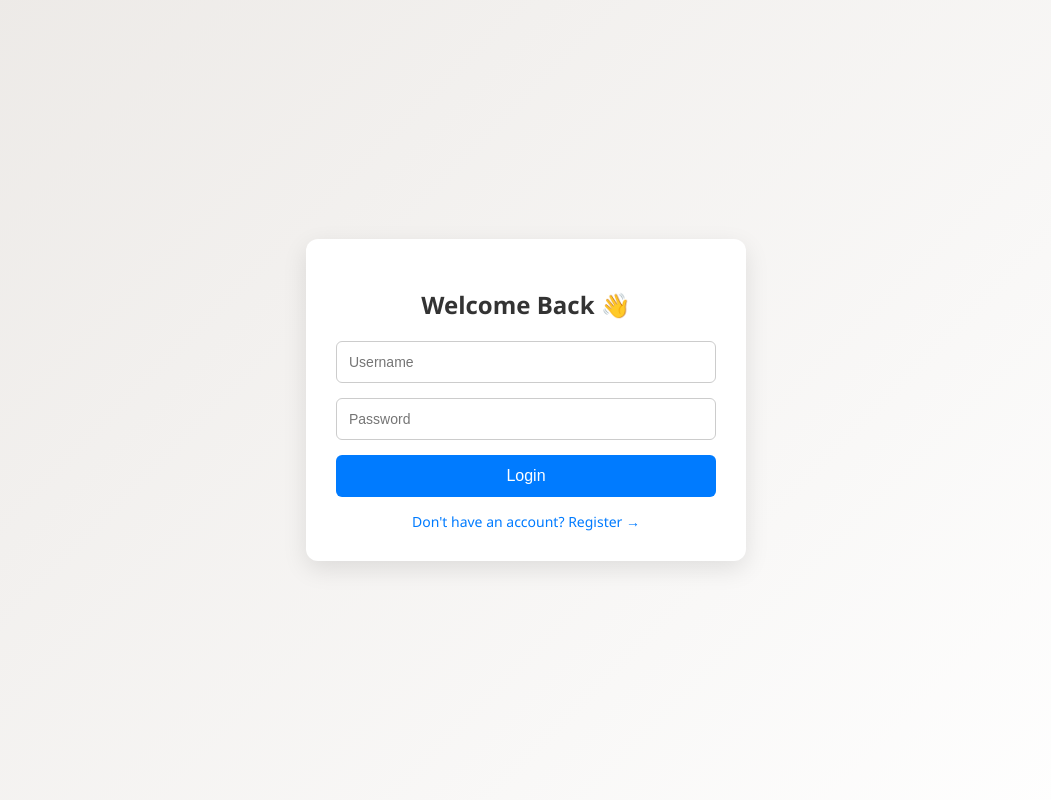
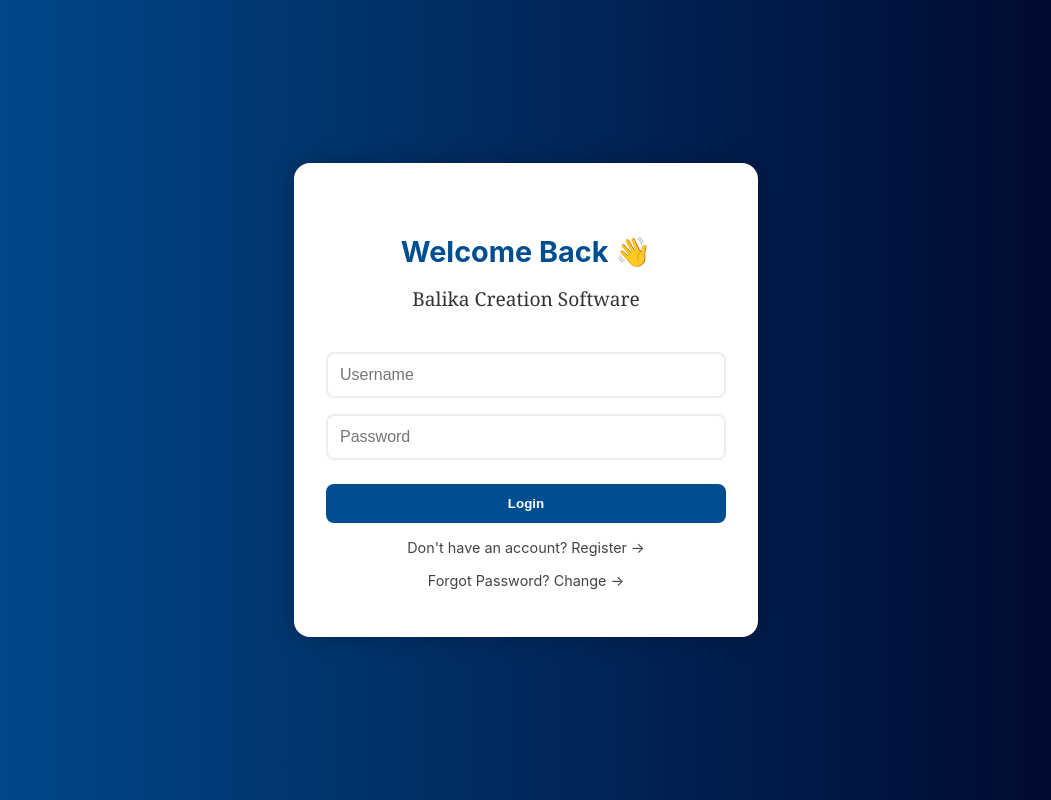
Before and after one commit to akashsharma230197/return-processor-frontend, a React (Create React App) app: page / in a window 1280 px wide. Shown: the whole page, without its empty margins (114-1165 px from the left). Built offline with nearby package versions, Linux system fonts and the light colour scheme.

Commit message:
Layout Changed for Login Page

```diff
--- a/src/App.js
+++ b/src/App.js
@@ -57,7 +57,7 @@
   if (!mode) {
     return (
       <div style={styles.modeSelector}>
-        <h2>Select Mode</h2>
+        <h2 style={{ color: 'white' }}>Select Mode</h2>
         <button style={styles.modeButton} onClick={() => setMode('ecommerce')}>
           🛒 Ecommerce
         </button>
@@ -231,6 +231,8 @@
   modeSelector: {
     textAlign: 'center',
     marginTop: '100px',
+
+
   },
   modeButton: {
     padding: '20px 40px',
--- a/src/components/Login.css
+++ b/src/components/Login.css
@@ -1,80 +1,106 @@
-/* Login.css */
+body {
+  font-family: 'Segoe UI', sans-serif;
+  background: linear-gradient(to right, #004e92, #000428);
+  margin: 0;
+  padding: 0;
+}
+
 .login-container {
   display: flex;
+  align-items: center;
   justify-content: center;
-  align-items: center;
-  min-height: 100vh;
-  background: linear-gradient(135deg, #ece9e6, #ffffff);
-  font-family: 'Segoe UI', sans-serif;
+  height: 100vh;
 }
 
 .login-card {
   background: white;
-  padding: 30px;
-  border-radius: 12px;
-  box-shadow: 0 8px 24px rgba(0, 0, 0, 0.1);
+  padding: 3rem 2rem;
+  border-radius: 16px;
+  box-shadow: 0 0 25px rgba(0, 0, 0, 0.25);
   width: 100%;
-  max-width: 380px;
+  max-width: 400px;
   text-align: center;
-  transition: all 0.3s ease-in-out;
+  animation: fadeIn 0.4s ease-in-out;
 }
 
 .login-card h2 {
-  margin-bottom: 20px;
-  color: #333;
+  margin-bottom: 1rem;
+  color: #004e92;
+  font-size: 1.8rem;
+  font-weight: bold;
 }
 
-.login-card form {
-  display: flex;
-  flex-direction: column;
+.login-card .branding {
+  font-family: 'Georgia', serif;
+  font-size: 1.2rem;
+  color: #333;
+  margin-bottom: 2rem;
 }
 
-.login-card input {
+input {
+  width: 100%;
   padding: 12px;
-  margin-bottom: 15px;
-  border: 1px solid #ccc;
-  border-radius: 6px;
-  font-size: 14px;
-  transition: border-color 0.2s;
+  margin: 8px 0;
+  border: 2px solid #eee;
+  border-radius: 8px;
+  font-size: 1rem;
+  transition: border-color 0.3s;
 }
 
-.login-card input:focus {
-  border-color: #007bff;
+input:focus {
   outline: none;
+  border-color: #004e92;
 }
 
-.login-card button {
+button {
+  width: 100%;
   padding: 12px;
-  background-color: #007bff;
+  background-color: #004e92;
   color: white;
+  font-weight: bold;
   border: none;
-  border-radius: 6px;
-  font-size: 16px;
+  border-radius: 8px;
+  margin-top: 16px;
   cursor: pointer;
-  transition: background 0.3s;
+  transition: background-color 0.3s;
 }
 
-.login-card button:hover {
-  background-color: #0056b3;
+button:hover {
+  background-color: #00356d;
 }
 
 .toggle-link {
-  margin-top: 15px;
-  font-size: 14px;
-  color: #007bff;
+  margin-top: 1rem;
+  color: #444;
   cursor: pointer;
-  user-select: none;
+  font-size: 0.9rem;
   transition: color 0.2s;
 }
 
 .toggle-link:hover {
-  color: #0056b3;
+  color: #004e92;
+  text-decoration: underline;
 }
 
 .error-message {
-  background-color: #ffdddd;
-  color: #b30000;
-  padding: 8px 12px;
-  margin-bottom: 12px;
-  border-radius: 5px;
+  color: red;
+  font-size: 0.9rem;
+  margin-bottom: 1rem;
 }
+
+.success-message {
+  color: green;
+  font-size: 0.9rem;
+  margin-bottom: 1rem;
+}
+
+@keyframes fadeIn {
+  from {
+    opacity: 0;
+    transform: scale(0.98);
+  }
+  to {
+    opacity: 1;
+    transform: scale(1);
+  }
+}
--- a/src/components/Login.js
+++ b/src/components/Login.js
@@ -1,42 +1,74 @@
 import React, { useState } from 'react';
 import axios from 'axios';
-import './Login.css'; // Add styles in a separate CSS file
+import './Login.css';
 
 const BACKEND_URL = 'https://return-processor-backend.onrender.com';
 
 const Login = ({ setUser }) => {
   const [form, setForm] = useState({ username: '', password: '' });
-  const [isLogin, setIsLogin] = useState(true);
+  const [changeForm, setChangeForm] = useState({ username: '', currentPassword: '', newPassword: '' });
+  const [mode, setMode] = useState('login');
   const [error, setError] = useState('');
+  const [success, setSuccess] = useState('');
 
   const handleSubmit = async (e) => {
     e.preventDefault();
-    const endpoint = isLogin
-      ? `${BACKEND_URL}/api/auth/login`
-      : `${BACKEND_URL}/api/auth/register`;
+    setError('');
+    setSuccess('');
 
     try {
+      if (mode === 'login' || mode === 'register') {
+        const endpoint = `${BACKEND_URL}/api/auth/${mode}`;
         const res = await axios.post(endpoint, form);
-      const { id, username,access } = res.data;
+        const { id, username } = res.data;
 
-      if (id && username && access) {
+        if (id && username) {
           localStorage.setItem('user_id', id);
           setUser({ user_id: id, username });
         } else {
           setError('Unexpected response from server');
         }
+      } else if (mode === 'changePassword') {
+        const endpoint = `${BACKEND_URL}/api/auth/change-password`;
+        const res = await axios.post(endpoint, changeForm);
+        setSuccess('Password changed successfully!');
+        setChangeForm({ username: '', currentPassword: '', newPassword: '' });
+      }
     } catch (err) {
-      console.error('Register/Login error:', err);
+      console.error(`${mode} error:`, err);
       setError(err.response?.data?.error || 'Error occurred');
     }
   };
 
+  const renderForm = () => {
+    if (mode === 'changePassword') {
       return (
-    <div className="login-container">
-      <div className="login-card">
-        <h2>{isLogin ? 'Welcome Back 👋' : 'Create Your Account 🎉'}</h2>
-        {error && <p className="error-message">{error}</p>}
-        <form onSubmit={handleSubmit}>
+        <>
+          <input
+            value={changeForm.username}
+            onChange={e => setChangeForm({ ...changeForm, username: e.target.value })}
+            placeholder="Username"
+            required
+          />
+          <input
+            type="password"
+            value={changeForm.currentPassword}
+            onChange={e => setChangeForm({ ...changeForm, currentPassword: e.target.value })}
+            placeholder="Current Password"
+            required
+          />
+          <input
+            type="password"
+            value={changeForm.newPassword}
+            onChange={e => setChangeForm({ ...changeForm, newPassword: e.target.value })}
+            placeholder="New Password"
+            required
+          />
+        </>
+      );
+    } else {
+      return (
+        <>
           <input
             value={form.username}
             onChange={e => setForm({ ...form, username: e.target.value })}
@@ -50,16 +82,48 @@
             placeholder="Password"
             required
           />
+        </>
+      );
+    }
+  };
+
+  return (
+    <div className="login-container">
+      <div className="login-card">
+        <h2>
+          {mode === 'login' && 'Welcome Back 👋'}
+          {mode === 'register' && 'Create Your Account 🎉'}
+          {mode === 'changePassword' && 'Change Password 🔒'}
+        </h2>
+        <div className="branding">Balika Creation Software</div>
+
+        {error && <p className="error-message">{error}</p>}
+        {success && <p className="success-message">{success}</p>}
+
+        <form onSubmit={handleSubmit}>
+          {renderForm()}
           <button type="submit">
-            {isLogin ? 'Login' : 'Register'}
+            {mode === 'login' ? 'Login' : mode === 'register' ? 'Register' : 'Change Password'}
           </button>
         </form>
+
         <div className="toggle-link" onClick={() => {
           setError('');
-          setIsLogin(!isLogin);
+          setSuccess('');
+          setMode(mode === 'login' ? 'register' : 'login');
         }}>
-          {isLogin ? "Don't have an account? Register →" : "← Already have an account? Login"}
+          {mode === 'login' ? "Don't have an account? Register →" : "← Already have an account? Login"}
         </div>
+
+        {mode !== 'changePassword' && (
+          <div className="toggle-link" onClick={() => {
+            setError('');
+            setSuccess('');
+            setMode('changePassword');
+          }}>
+            Forgot Password? Change →
+          </div>
+        )}
       </div>
     </div>
   );
```
Lines whose indentation alone changed are shown as unchanged.
